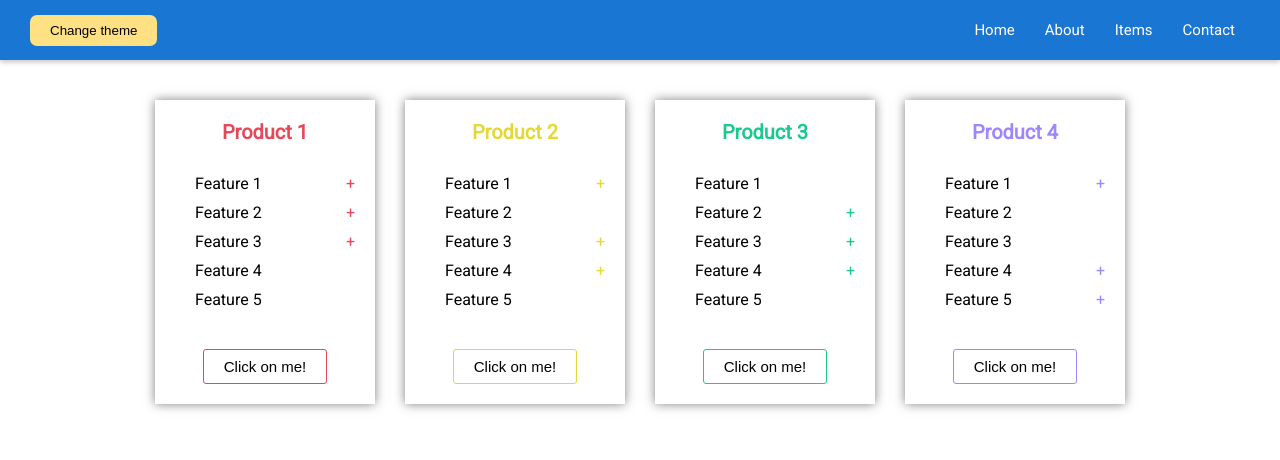
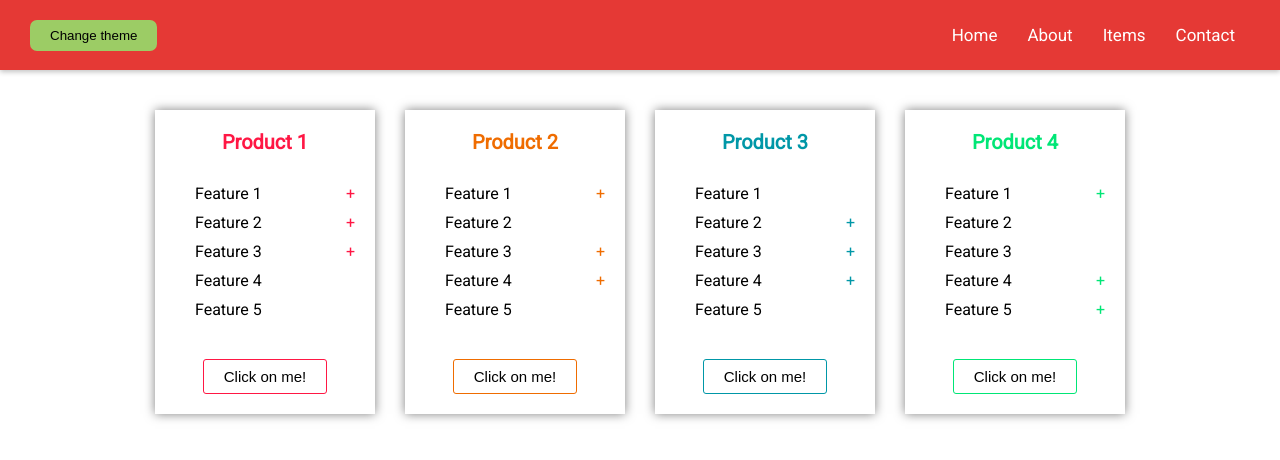
Before and after one commit to splaa/less, a plain HTML site: page index.html in a window 1280 px wide. Drawn offline with Linux system fonts and the light colour scheme.

Commit message:
Added Them2 commit lesson3

```diff
--- /dev/null
+++ b/css/css-styles.th2.css
@@ -0,0 +1,165 @@
+@import url('https://fonts.googleapis.com/css?family=Roboto');
+/*
+=====
+THEME 2
+=====
+primary =
+danger = #FF1744
+warning = #EF6C00
+success =
+
+theme-btn = #9CCC65
+nav = #E53935
+nav-hover = #eb6562
+nav-height = 70px
+*/
+*{
+    transition: .3s all;
+}
+html, body, h1, h2, h3, h4, h5, h6, p{
+    margin: 0;
+    padding: 0;
+    font-family: 'Roboto', sans-serif;
+    font-size: 14px;
+}
+a{
+    text-decoration: none;
+}
+.wrapper{
+    display: flex;
+    flex-direction: column;
+    width: 100%;
+    background-color: white;
+    overflow: hidden;
+}
+.nav{
+    display: flex;
+    align-items: center;
+    justify-content: space-between;
+    height: 70px;
+    background-color: #E53935;
+    padding: 0 30px;
+    box-shadow: 0 2px 5px 0 rgba(0, 0, 0, .24);
+
+}
+.nav__theme{
+    outline: none;
+    border:none;
+    padding: 8px 20px;
+    background: #9CCC65;
+    border-radius: 7px;
+    cursor: pointer;
+
+}
+.nav__theme:active{
+    box-shadow: inset 0 0 20px -3px rgba(0, 0, 0, .6);
+}
+.nav__menu{
+    display: flex;
+    list-style: none;
+    margin: 0;
+    padding: 0;
+}
+.nav__item{
+    display: flex;
+    align-items: center;
+    height: 70px;
+    padding: 0 15px;
+
+}
+.nav__item:hover{
+    background-color: #eb6562;
+}
+.nav__link{
+    font-size: 17px;
+    color: #fff;
+}
+.nav__link:hover{
+    font-size: 19px;
+}
+
+.main{
+    padding: 40px 0;
+}
+.main__content{
+    display: flex;
+    justify-content: space-around;
+    width: 1000px;
+    margin: 0 auto;
+}
+.main__tile{
+    padding: 20px;
+    width: 18%;
+    box-shadow: 0 0 10px rgba(0, 0, 0, .5);
+}
+.main__header{
+    margin-bottom: 30px;
+    font-size: 20px;
+    font-weight: bold;
+    text-align: center;
+}
+.main__features{
+    list-style: none;
+    margin:0 0 40px 0;
+    padding: 0 0 0 20px;
+}
+.main__item{
+    display: flex;
+    justify-content: space-between;
+    font-size: 16px;
+    margin-bottom: 10px;
+}
+.main__footer {
+    text-align: center;
+}
+.main__button {
+    outline:none;
+    padding: 8px 20px;
+    cursor: pointer;
+    text-align: center;
+    border:1px solid transparent;
+    border-radius: 3px;
+    font-size:15px;
+    background: transparent;
+}
+
+.main__button--danger{
+    border-color: #FF1744;
+}
+.main__button--danger:hover{
+    color: #fff;
+    background: #FF1744;
+}
+.main__button--warning{
+    border-color: #EF6C00;
+}
+.main__button--warning:hover{
+    color: #fff;
+    background: #EF6C00;
+}
+.main__button--primary{
+    border-color: #0097A7;
+}
+.main__button--primary:hover{
+    color: #fff;
+    background: #0097A7;
+}
+.main__button--success{
+    border-color: #00E676;
+}
+.main__button--success:hover{
+    color: #fff;
+    background: #00E676;
+}
+.main__tile--danger .main__header,.main__tile--danger .main__plus{
+    color: #FF1744;
+}
+.main__tile--warning .main__header,.main__tile--warning .main__plus{
+    color:#EF6C00;
+}
+.main__tile--success .main__header,.main__tile--success .main__plus{
+    color: #00E676;
+}
+.main__tile--primary .main__header,.main__tile--primary .main__plus{
+    color: #0097A7;
+}
--- a/index.html
+++ b/index.html
@@ -3,7 +3,7 @@
 <head>
     <meta charset="UTF-8">
     <title>Css vs Less</title>
-    <link rel="stylesheet" href="css/css-styles.th1.css">
+    <link rel="stylesheet" href="css/css-styles.th2.css">
 </head>
 <body>
 
```
